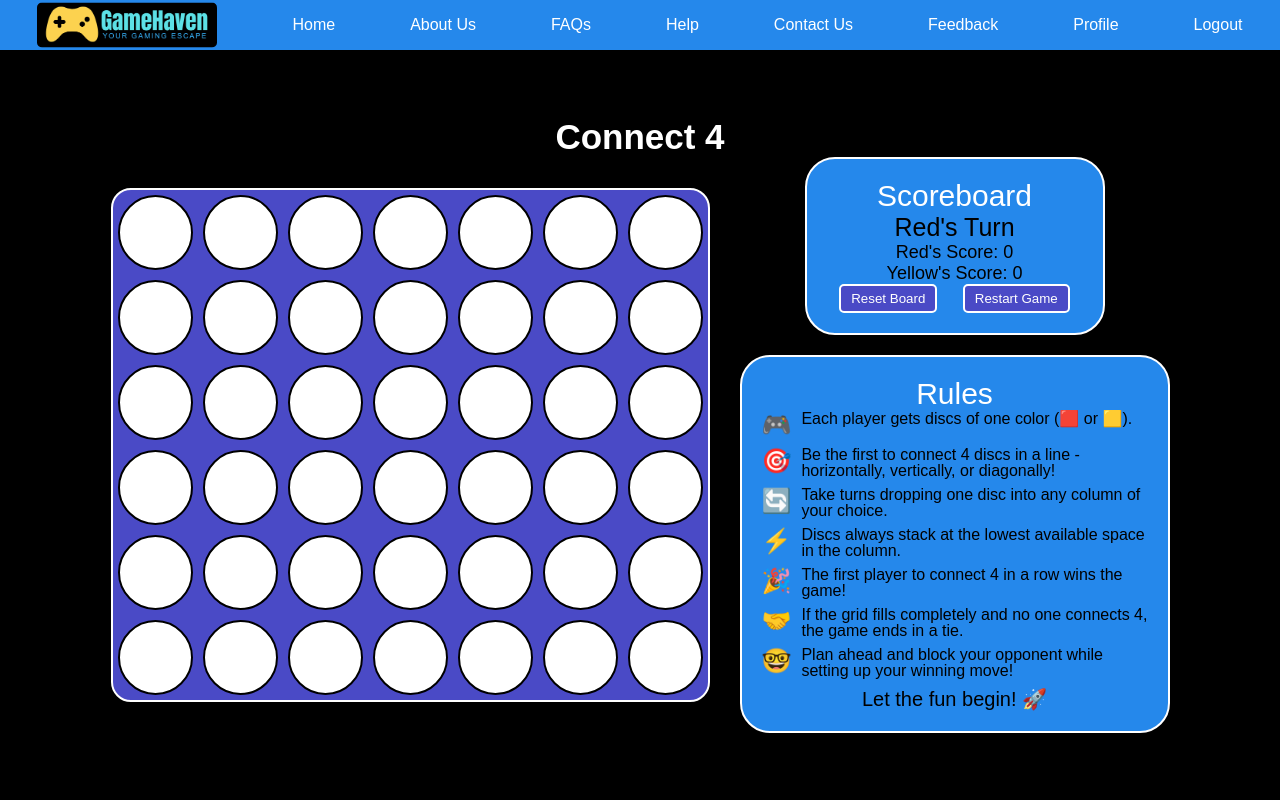
After one commit to SulajAcharya/GameHaven, a Flask app: page /connect4 in a window 1280 px wide. The commit adds this page. Run offline with Flask 3, Linux system fonts and the light colour scheme; the visitor is signed in with stand-in values (Sample User, id 1); some libraries are stand-ins or nearby versions.

Commit message:
Connect 4 Game added

```diff
--- a/app.py
+++ b/app.py
@@ -221,7 +221,7 @@ def edit_profile():
 @login_required  # Protect game pages so only logged-in users can access them
 def show_page(page_name):
     # List of valid game pages
-    pages = ['index', 'unloadedgame', 'memory_game', 'mazegame', 'tictactoe', 'balloon_popper', 'minesweeper', 'whack_a_mole', 'pacman', 'tetris', 'snake_game', 'bubble_shooter', 'sudoku', 'trail', 'tower_blocks', 'flappy_bird', 'darkwood_dash']
+    pages = ['index', 'unloadedgame', 'memory_game', 'mazegame', 'tictactoe', 'balloon_popper', 'minesweeper', 'whack_a_mole', 'pacman', 'tetris', 'snake_game', 'bubble_shooter', 'sudoku', 'trail', 'tower_blocks', 'flappy_bird', 'darkwood_dash', 'connect4']
 
     # Check if the requested page is in the valid list of pages
     if page_name in pages:
--- a/static/css/style.css
+++ b/static/css/style.css
@@ -212,6 +212,8 @@ nav {
     right: 0px;
     background: #007bff;
     color: white;
+    border-top: none;
+    border-right: none;
     border-left: 2px solid white;
     border-bottom: 2px solid white;
     border-radius: 0px 0px 0px 50px;
@@ -222,7 +224,6 @@ nav {
     font-size: 20px;
     text-indent: 10px;
     padding: 0px;
-    margin: 0px
 }
 
 .flip-btn:hover {
@@ -430,7 +431,7 @@ textarea {
     resize: vertical;
 } */
 
-button {
+/* button {
     background-color: #28a745;
     color: white;
     border: none;
@@ -441,7 +442,7 @@ button {
 
 button:hover {
     background-color: #218838;
-}
+} */
 
 @media (max-width: 768px) {
     .sidebar-games {
--- /dev/null
+++ b/templates/connect4.html
@@ -0,0 +1,487 @@
+<!DOCTYPE html>
+<html lang="en">
+<head>
+    <meta charset="UTF-8">
+    <meta name="viewport" content="width=device-width, initial-scale=1.0">
+    <title>Connect4</title>
+
+    <link rel="stylesheet" href="{{ url_for('static', filename='css/style.css') }}">
+    <style>
+        main {
+            display: flex;
+            justify-content: center;
+            align-items: center;
+            flex-direction: column;
+            background-color: black;
+            color: black;
+
+            * {
+                margin: 0;
+                padding: 0;
+                box-sizing: border-box;
+            }
+        }
+
+        .game_cont {
+            display: flex;
+            gap: 30px;
+            justify-content: center;
+            align-items: center;
+        }
+
+        .info_cont {
+            display: flex;
+            flex-direction: column;
+            gap: 20px;
+            width: fit-content;
+            align-items: center;
+        }
+
+        .score_cont {
+            max-width: 300px;
+        }
+
+        .rules_cont {
+            max-width: 430px;
+            min-width: 300px;
+        }
+
+        .score_cont, .rules_cont {
+            /* width: 300px; */
+            background-color: #2588eb;
+            height: fit-content;
+            border-radius: 30px;
+            position: relative;
+            padding: 20px;
+            border: 2px solid white;
+            width: 100%;
+
+        }
+
+        #reset, #restart {
+            padding: 5px 10px;
+            background-color: #4a4ac6;
+            border-radius: 5px;
+            color: white;
+            border: 2px solid white;
+
+            &:hover {
+                background-color: #2588eb;
+            }
+        }
+
+        #whosturn {
+            font-size: 25px;
+            text-align: center;
+            color: black;
+        }
+
+        h1 {
+            color: white;
+            font-size: 35px;
+        }
+
+        h2 {
+            text-align: center;
+            font-weight: 300;
+            font-size: 30px;
+            color: white;
+        }
+
+        .board {
+            display: grid;
+            grid-template-columns: repeat(7, 1fr);
+            border: 2px solid white;
+            border-radius: 20px;
+            width: fit-content;
+            background-color: #4a4ac6;
+            height: fit-content;
+            overflow: hidden;
+        }
+
+        .column {
+            display: grid;
+            place-items: center;
+        }
+
+        .column p {
+            margin: 5px;
+            width: 75px;
+            height: 75px;
+            border: 2px solid black;
+            border-radius: 100px;
+            background-color: white;
+        }
+
+        .column:hover {
+            cursor: pointer;
+            background-color: rgb(98, 136, 238);
+        }
+
+        @media(max-width:700px) {
+            .board {
+                width: 500px;
+            }
+
+            .column p {
+                width: 55px;
+                height: 55px;
+            }
+        }
+
+        @media(max-width:520px) {
+            .board {
+                width: 400px;
+            }
+
+            .column p {
+                width: 40px;
+                height: 40px;
+            }
+        }
+
+        @media(max-width:420px) {
+            .board {
+                width: 320px;
+            }
+
+            .column p {
+                width: 30px;
+                height: 30px;
+            }
+        }
+
+        ul.rules-list {
+            list-style: none;
+            padding: 0;
+        }
+
+        ul.rules-list li {
+            display: flex;
+            align-items: flex-start;
+            margin-bottom: 8px;
+        }
+
+        ul.rules-list li .emoji {
+            margin-right: 10px;
+            font-size: 1.5rem;
+        }
+
+        ul.rules-list li .content {
+            font-size: 1rem;
+            line-height: 1;
+        }
+
+
+        #redScore , #yellowScore {
+            font-size: 18px;
+            text-align: center;
+        }
+    </style>
+</head>
+<body>
+    <header>
+        {% include 'navbar.html' %}
+    </header>
+
+    <main>
+        <h1>Connect 4</h1>
+        <div class="game_cont">
+            <div class="board">
+                <ul class="column" id="c1">
+                    <p id="c1r6"></p>
+                    <p id="c1r5"></p>
+                    <p id="c1r4"></p>
+                    <p id="c1r3"></p>
+                    <p id="c1r2"></p>
+                    <p id="c1r1"></p>
+                </ul>
+                <ul class="column" id="c2">
+                    <p id="c2r6"></p>
+                    <p id="c2r5"></p>
+                    <p id="c2r4"></p>
+                    <p id="c2r3"></p>
+                    <p id="c2r2"></p>
+                    <p id="c2r1"></p>
+                </ul>
+                <ul class="column" id="c3">
+                    <p id="c3r6"></p>
+                    <p id="c3r5"></p>
+                    <p id="c3r4"></p>
+                    <p id="c3r3"></p>
+                    <p id="c3r2"></p>
+                    <p id="c3r1"></p>
+                </ul>
+                <ul class="column" id="c4">
+                    <p id="c4r6"></p>
+                    <p id="c4r5"></p>
+                    <p id="c4r4"></p>
+                    <p id="c4r3"></p>
+                    <p id="c4r2"></p>
+                    <p id="c4r1"></p>
+                </ul>
+                <ul class="column" id="c5">
+                    <p id="c5r6"></p>
+                    <p id="c5r5"></p>
+                    <p id="c5r4"></p>
+                    <p id="c5r3"></p>
+                    <p id="c5r2"></p>
+                    <p id="c5r1"></p>
+                </ul>
+                <ul class="column" id="c6">
+                    <p id="c6r6"></p>
+                    <p id="c6r5"></p>
+                    <p id="c6r4"></p>
+                    <p id="c6r3"></p>
+                    <p id="c6r2"></p>
+                    <p id="c6r1"></p>
+                </ul>
+                <ul class="column" id="c7">
+                    <p id="c7r6"></p>
+                    <p id="c7r5"></p>
+                    <p id="c7r4"></p>
+                    <p id="c7r3"></p>
+                    <p id="c7r2"></p>
+                    <p id="c7r1"></p>
+                </ul>
+            </div>
+            <div class="info_cont">
+                <div class="score_cont">
+                    <h2>Scoreboard</h2>
+                    <p id="whosturn">Red's Turn</p>
+                    <p id="redScore">Red's Score: 0</p>
+                    <p id="yellowScore">Yellow's Score: 0</p>
+
+                    <div style="display: flex; justify-content: space-around;">
+                        <button id="reset">Reset Board</button>
+                        <button id="restart">Restart Game</button>
+                    </div>
+                </div>
+                <div class="rules_cont">
+                    <h2>Rules</h2>
+                    <ul class="rules-list">
+                        <li>
+                            <span class="emoji">🎮</span>
+                            <span class="content">Each player gets discs of one color (🟥 or 🟨).</span>
+                        </li>
+                        <li>
+                            <span class="emoji">🎯</span>
+                            <span class="content">Be the first to connect 4 discs in a line - horizontally, vertically, or diagonally!</span>
+                        </li>
+                        <li>
+                            <span class="emoji">🔄</span>
+                            <span class="content">Take turns dropping one disc into any column of your choice.</span>
+                        </li>
+                        <li>
+                            <span class="emoji">⚡</span>
+                            <span class="content">Discs always stack at the lowest available space in the column.</span>
+                        </li>
+                        <li>
+                            <span class="emoji">🎉</span>
+                            <span class="content">The first player to connect 4 in a row wins the game!</span>
+                        </li>
+                        <li>
+                            <span class="emoji">🤝</span>
+                            <span class="content">If the grid fills completely and no one connects 4, the game ends in a tie.</span>
+                        </li>
+                        <li>
+                            <span class="emoji">🤓</span>
+                            <span class="content">Plan ahead and block your opponent while setting up your winning move!</span>
+                        </li>
+                    </ul>
+                    <p style="text-align: center; font-size: 20px;">Let the fun begin! 🚀</p>
+                </div>
+            </div>
+        </div>
+    </main>
+    <script>
+        let val_c1 = 1;
+        let val_c2 = 1;
+        let val_c3 = 1;
+        let val_c4 = 1;
+        let val_c5 = 1;
+        let val_c6 = 1;
+        let val_c7 = 1;
+        let turn = 1;
+        let redWins = 0;
+        let yellowWins = 0;
+        let currentPlayer = "red"; // Red starts the first game
+        let lastStartingPlayer = "red"; // To track who started last game
+
+        // Function to update the score and whose turn it is
+        function updateScore() {
+            document.getElementById("redScore").innerText = `Red's Score: ${redWins}`;
+            document.getElementById("yellowScore").innerText = `Yellow's Score: ${yellowWins}`;
+            document.getElementById("whosturn").innerText = `${currentPlayer.charAt(0).toUpperCase() + currentPlayer.slice(1)}'s Turn`;
+        }
+
+        // Checking the winner
+        function check(player) {
+            setTimeout(() => {
+                // Check horizontal
+                for (i = 1; i <= 7; i++) {
+                    for (j = 1; j <= 3; j++) {
+                        if (document.getElementById(`c${i}r${j}`).style.backgroundColor == `${player}` &&
+                            document.getElementById(`c${i}r${j + 1}`).style.backgroundColor == `${player}` &&
+                            document.getElementById(`c${i}r${j + 2}`).style.backgroundColor == `${player}` &&
+                            document.getElementById(`c${i}r${j + 3}`).style.backgroundColor == `${player}`) {
+                            alert(`${player} wins`);
+                            if (player == "red") {
+                                redWins++;
+                            } else {
+                                yellowWins++;
+                            }
+                            updateScore();
+                            resetGame();
+                        }
+                    }
+                }
+
+                // Check vertical
+                for (i = 1; i <= 6; i++) {
+                    for (j = 1; j <= 4; j++) {
+                        if (document.getElementById(`c${j}r${i}`).style.backgroundColor == `${player}` &&
+                            document.getElementById(`c${j + 1}r${i}`).style.backgroundColor == `${player}` &&
+                            document.getElementById(`c${j + 2}r${i}`).style.backgroundColor == `${player}` &&
+                            document.getElementById(`c${j + 3}r${i}`).style.backgroundColor == `${player}`) {
+                            alert(`${player} wins`);
+                            if (player == "red") {
+                                redWins++;
+                            } else {
+                                yellowWins++;
+                            }
+                            updateScore();
+                            resetGame();
+                        }
+                    }
+                }
+
+                // Check diagonal /
+                for (i = 1; i <= 4; i++) {
+                    for (j = 1; j <= 3; j++) {
+                        if (document.getElementById(`c${i}r${j}`).style.backgroundColor == `${player}` &&
+                            document.getElementById(`c${i + 1}r${j + 1}`).style.backgroundColor == `${player}` &&
+                            document.getElementById(`c${i + 2}r${j + 2}`).style.backgroundColor == `${player}` &&
+                            document.getElementById(`c${i + 3}r${j + 3}`).style.backgroundColor == `${player}`) {
+                            alert(`${player} wins`);
+                            if (player == "red") {
+                                redWins++;
+                            } else {
+                                yellowWins++;
+                            }
+                            updateScore();
+                            resetGame();
+                        }
+                    }
+                }
+
+                // Check diagonal \
+                for (i = 1; i <= 4; i++) {
+                    for (j = 6; j >= 4; j--) {
+                        if (document.getElementById(`c${i}r${j}`).style.backgroundColor == `${player}` &&
+                            document.getElementById(`c${i + 1}r${j - 1}`).style.backgroundColor == `${player}` &&
+                            document.getElementById(`c${i + 2}r${j - 2}`).style.backgroundColor == `${player}` &&
+                            document.getElementById(`c${i + 3}r${j - 3}`).style.backgroundColor == `${player}`) {
+                            alert(`${player} wins`);
+                            if (player == "red") {
+                                redWins++;
+                            } else {
+                                yellowWins++;
+                            }
+                            updateScore();
+                            resetGame();
+                        }
+                    }
+                }
+            }, 200);
+        }
+
+        // Reset the game and start a new round
+        function resetGame() {
+            // Reset column values
+            val_c1 = 1;
+            val_c2 = 1;
+            val_c3 = 1;
+            val_c4 = 1;
+            val_c5 = 1;
+            val_c6 = 1;
+            val_c7 = 1;
+
+            // Clear all the cells
+            for (let i = 1; i <= 7; i++) {
+                for (let j = 1; j <= 6; j++) {
+                    document.getElementById(`c${i}r${j}`).style.backgroundColor = "white";
+                }
+            }
+
+            // Alternate the starting player
+            currentPlayer = (lastStartingPlayer == "red") ? "yellow" : "red";
+            lastStartingPlayer = currentPlayer; // Update the last starting player for the next round
+
+            updateScore();
+        }
+
+        // Playing the game
+        document.querySelectorAll(".column").forEach((e) => {
+            e.addEventListener("click", () => {
+                let sum = eval(`val_${e.id}`);
+                eval(`val_${e.id}++`);
+
+                if (sum <= 6) {
+                    if (currentPlayer == "red") {
+                        document.getElementById(`${e.id}r${sum}`).style.backgroundColor = "red";
+                        turn++;
+                        check('red');
+                        currentPlayer = "yellow";  // Switch player after red's turn
+                    } else {
+                        document.getElementById(`${e.id}r${sum}`).style.backgroundColor = "yellow";
+                        turn++;
+                        check('yellow');
+                        currentPlayer = "red";  // Switch player after yellow's turn
+                    }
+                    updateScore();
+                }
+            });
+        });
+
+        // Initialize score and turn
+        updateScore();
+
+        // Reset board confirmation
+        document.getElementById("reset").addEventListener("click", () => {
+            if (confirm("Are you sure you want to reset the board? The scores will remain the same, only the board will be reset.")) {
+                resetGameBoard();
+            }
+        });
+
+        // Restart game confirmation
+        document.getElementById("restart").addEventListener("click", () => {
+            if (confirm("Are you sure you want to restart the game? The board and scores will reset.")) {
+                resetGame();
+            }
+        });
+
+        // Reset the board only
+        function resetGameBoard() {
+            // Reset column values
+            val_c1 = 1;
+            val_c2 = 1;
+            val_c3 = 1;
+            val_c4 = 1;
+            val_c5 = 1;
+            val_c6 = 1;
+            val_c7 = 1;
+
+            // Clear all the cells
+            for (let i = 1; i <= 7; i++) {
+                for (let j = 1; j <= 6; j++) {
+                    document.getElementById(`c${i}r${j}`).style.backgroundColor = "white";
+                }
+            }
+
+            updateScore();
+        }
+
+    </script>
+</body>
+</html>
```
Also changed, not shown: templates/index.html (+29 -0 lines), static/images/connect4.webp (added).
